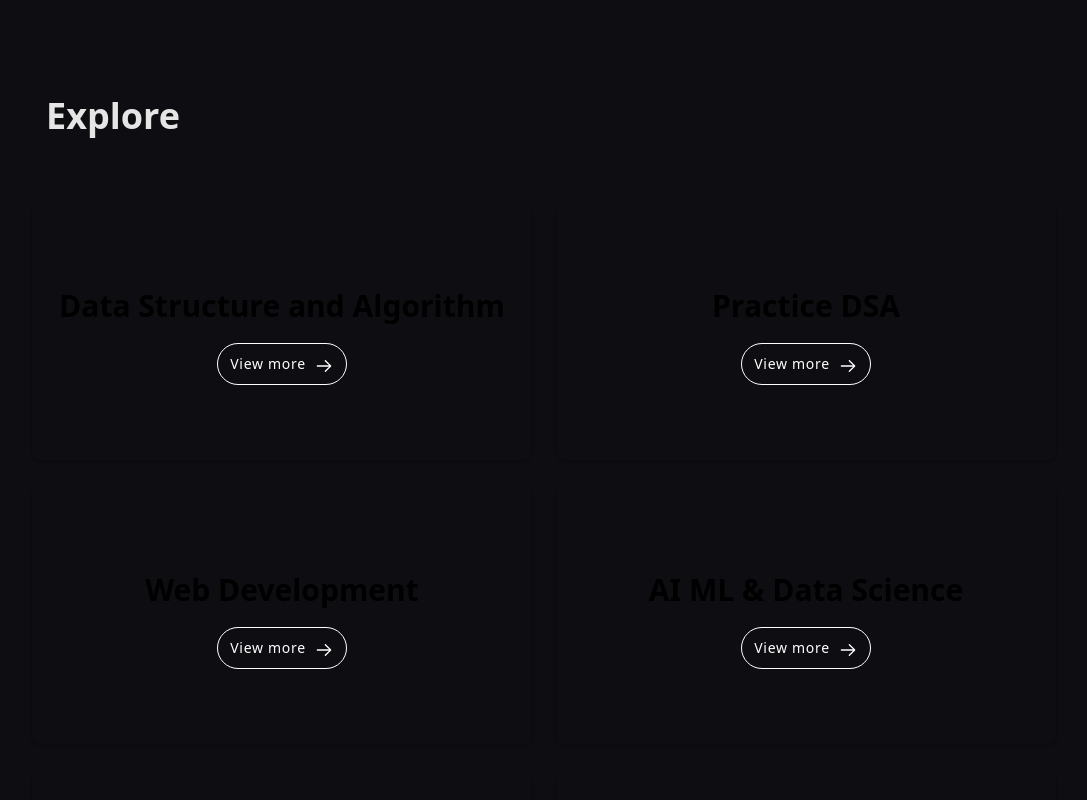
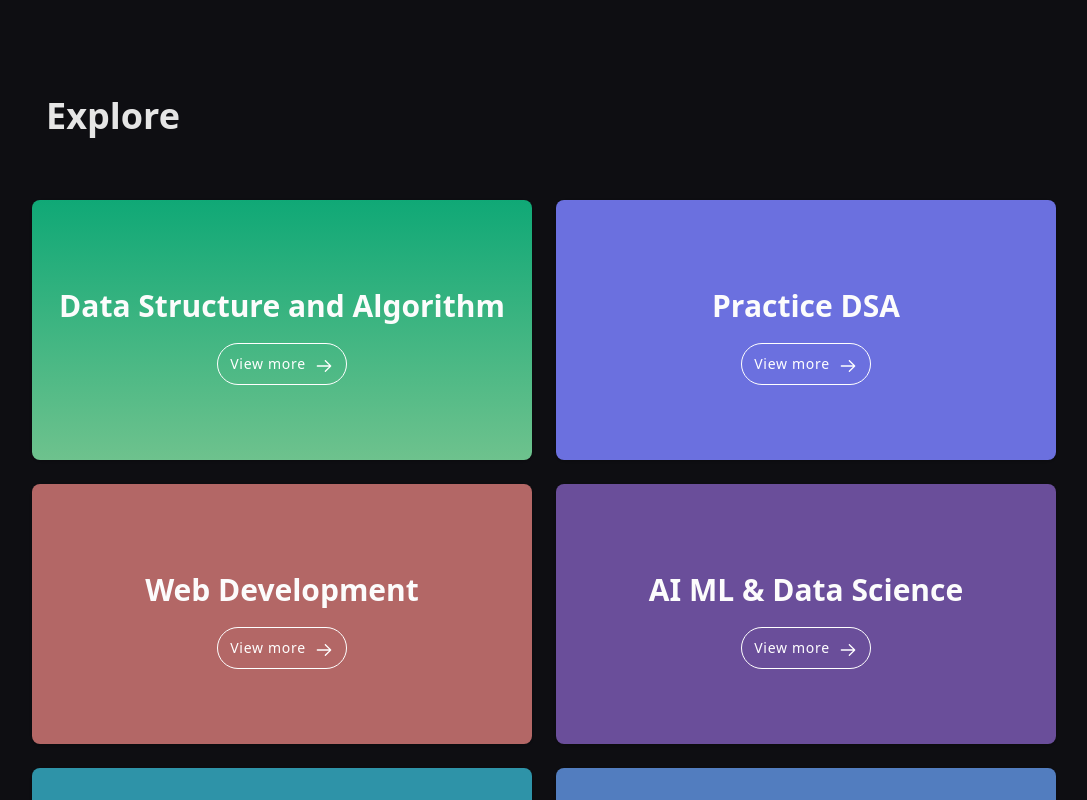
Before and after one commit to pratul03/IGFG-Course-Component-Clone-using-REACT, a React (Vite) app in the folder my-project/: page / in a window 1280 px wide. Shown: the top 800 px of the page, without its empty margins (96-1183 px from the left). Built offline with nearby package versions, Linux system fonts and the light colour scheme.

Commit message:
key changes

```diff
--- a/my-project/public/data/data.js
+++ b/my-project/public/data/data.js
@@ -111,46 +111,3 @@ export const gfgSchool = [
 ];
 
 // cardData.js
-
-export const cardData = [
-  {
-    title: "Data Structure and Algorithm",
-    backgroundColor: "bg-gradient-to-t from-green-300/80 to-emerald-500/90",
-    textColor: "text-[#fcfcfc]",
-  },
-  {
-    title: "Practice DSA",
-    backgroundColor: "bg-[#6b70df]",
-    textColor: "text-[#fcfcfc]",
-  },
-  {
-    title: "Web Development",
-    backgroundColor: "bg-[#b36766]",
-    textColor: "text-[#fcfcfc]",
-  },
-  {
-    title: "AI ML & Data Science",
-    backgroundColor: "bg-[#6a4e9a]",
-    textColor: "text-[#fcfcfc]",
-  },
-  {
-    title: "Python",
-    backgroundColor: "bg-[#2e93a8]",
-    textColor: "text-[#fcfcfc]",
-  },
-  {
-    title: "Machine Learning",
-    backgroundColor: "bg-[#527dbf]",
-    textColor: "text-[#fcfcfc]",
-  },
-  {
-    title: "System Design",
-    backgroundColor: "bg-[#d07a47]",
-    textColor: "text-[#fcfcfc]",
-  },
-  {
-    title: "DevOps",
-    backgroundColor: "bg-[#ee6d84]",
-    textColor: "text-[#fcfcfc]",
-  },
-];
--- a/my-project/src/CardContainer.jsx
+++ b/my-project/src/CardContainer.jsx
@@ -1,7 +1,49 @@
 import { ChevronDownIcon, ChevronUpIcon } from "@radix-ui/react-icons";
 import React, { useState } from "react";
-import { cardData } from "../public/data/data.js"; // Import card data from cardData.js
 import Card from "./components/Card";
+
+const cardData = [
+  {
+    title: "Data Structure and Algorithm",
+    backgroundColor: "bg-gradient-to-t from-green-300/80 to-emerald-500/90",
+    textColor: "text-[#fcfcfc]",
+  },
+  {
+    title: "Practice DSA",
+    backgroundColor: "bg-[#6b70df]",
+    textColor: "text-[#fcfcfc]",
+  },
+  {
+    title: "Web Development",
+    backgroundColor: "bg-[#b36766]",
+    textColor: "text-[#fcfcfc]",
+  },
+  {
+    title: "AI ML & Data Science",
+    backgroundColor: "bg-[#6a4e9a]",
+    textColor: "text-[#fcfcfc]",
+  },
+  {
+    title: "Python",
+    backgroundColor: "bg-[#2e93a8]",
+    textColor: "text-[#fcfcfc]",
+  },
+  {
+    title: "Machine Learning",
+    backgroundColor: "bg-[#527dbf]",
+    textColor: "text-[#fcfcfc]",
+  },
+  {
+    title: "System Design",
+    backgroundColor: "bg-[#d07a47]",
+    textColor: "text-[#fcfcfc]",
+  },
+  {
+    title: "DevOps",
+    backgroundColor: "bg-[#ee6d84]",
+    textColor: "text-[#fcfcfc]",
+  },
+];
 
 function CardContainer() {
   const [showMore, setShowMore] = useState(false);
--- a/my-project/src/course-components/Layout.jsx
+++ /dev/null
@@ -1,14 +0,0 @@
-import React from "react";
-import Sidebar from "./sidebar/Sidebar"; // Import the Sidebar component
-
-
-const PageLayout = ({ children }) => {
-  return (
-    <div className="flex h-screen bg-gray-900 text-white">
-      <Sidebar />
-      <div className="flex-1 p-6 overflow-y-auto">{children}</div>
-    </div>
-  );
-};
-
-export default PageLayout;
--- /dev/null
+++ b/my-project/src/course-components/TopicPageLayout.jsx
@@ -0,0 +1,12 @@
+import React from "react";
+import TopicPage from "./TopicPage";
+
+const TopicPageLayout = () => {
+  return (
+    <div className="p-8">
+      <TopicPage />
+    </div>
+  );
+};
+
+export default TopicPageLayout;
--- /dev/null
+++ b/my-project/src/course-components/sidebar/SideBarLayout.jsx
@@ -0,0 +1,16 @@
+import React from "react";
+import { Outlet } from "react-router-dom";
+import Sidebar from "./Sidebar";
+
+const SideBarLayout = () => {
+  return (
+    <div className="flex">
+      <Sidebar />
+      <div className="flex-1 p-8 bg-gray-100 min-h-screen">
+        <Outlet />
+      </div>
+    </div>
+  );
+};
+
+export default SideBarLayout;
```
